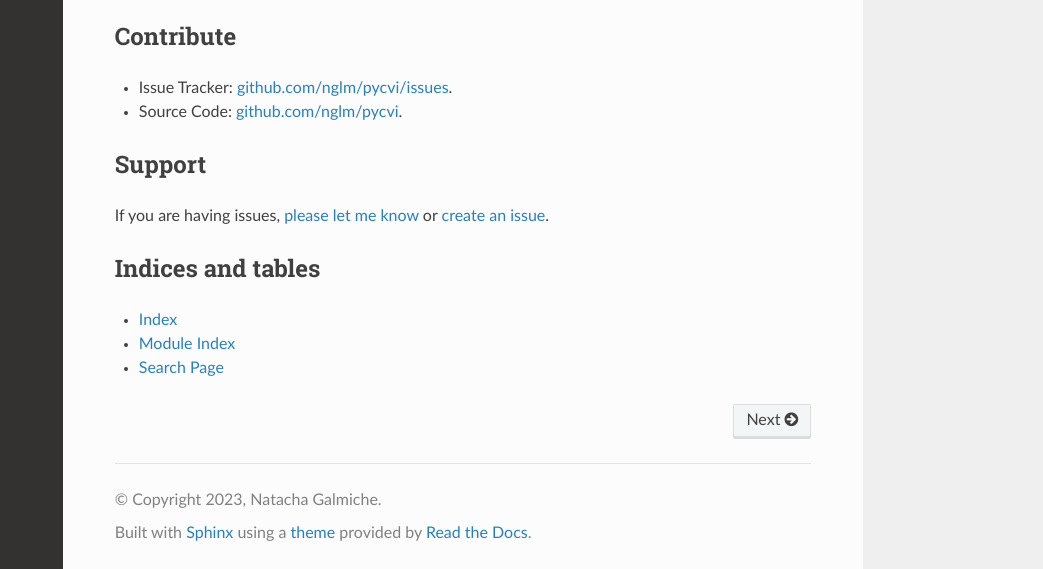
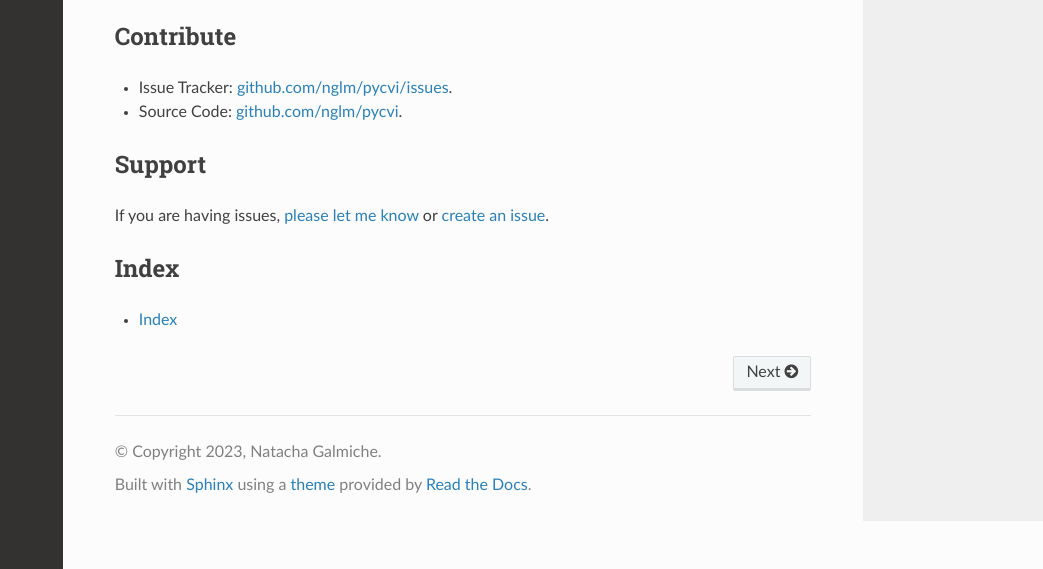
Before and after one commit to nglm/pycvi, a Sphinx documentation site: the page built from docs/index.rst, in a window 1280 px wide and 900 px high, scrolled down 2006 px, cut to the strip 331-900 px from the top of the window. Shown: the whole strip, without its empty margins (237-1280 px from the left). Built offline with Sphinx 7.4.7 and the Read the Docs theme 2.0.0, drawn with Linux system fonts in a browser that asks for light colours.

Commit message:
removed search page and module index

```diff
--- a/docs/index.rst
+++ b/docs/index.rst
@@ -73,9 +73,7 @@ More low-level functions are defined to perform common operations but that can h
 
 .. mdinclude:: md/welcome_bottom.md
 
-Indices and tables
+Index
 -------------------
 
 * :ref:`genindex`
-* :ref:`modindex`
-* :ref:`search`
```
